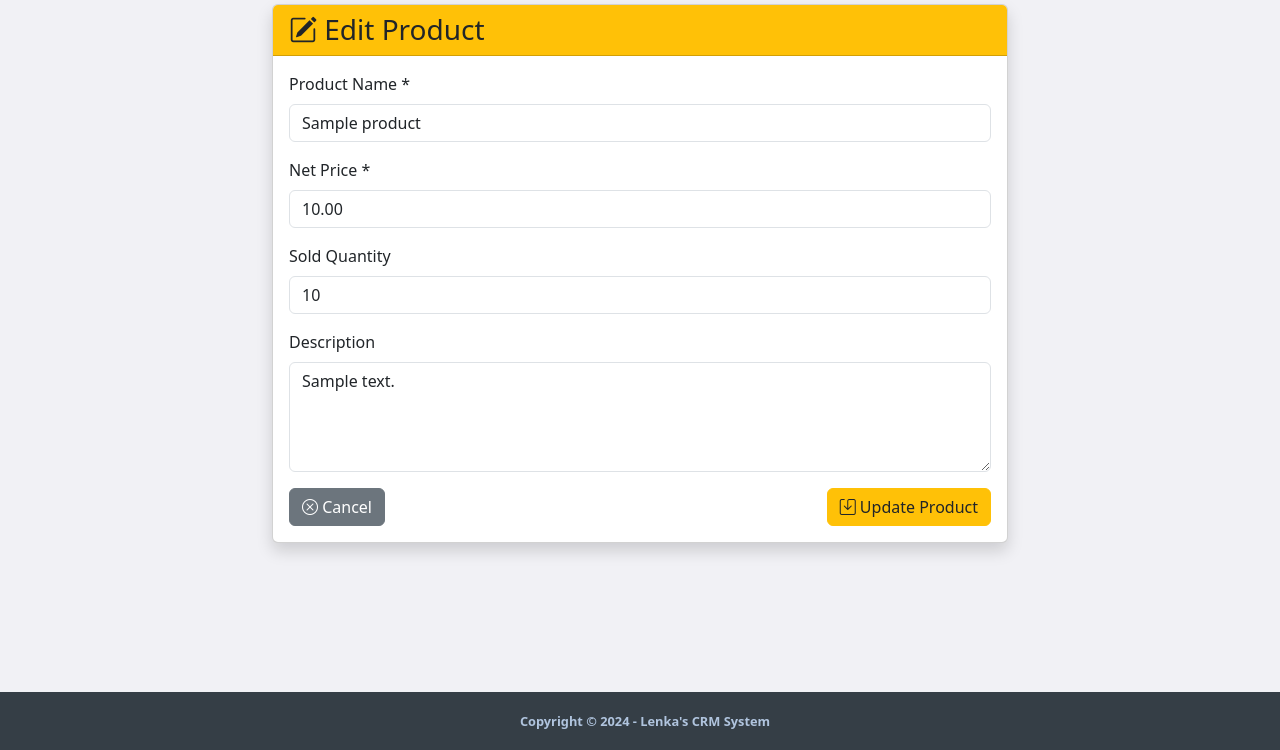
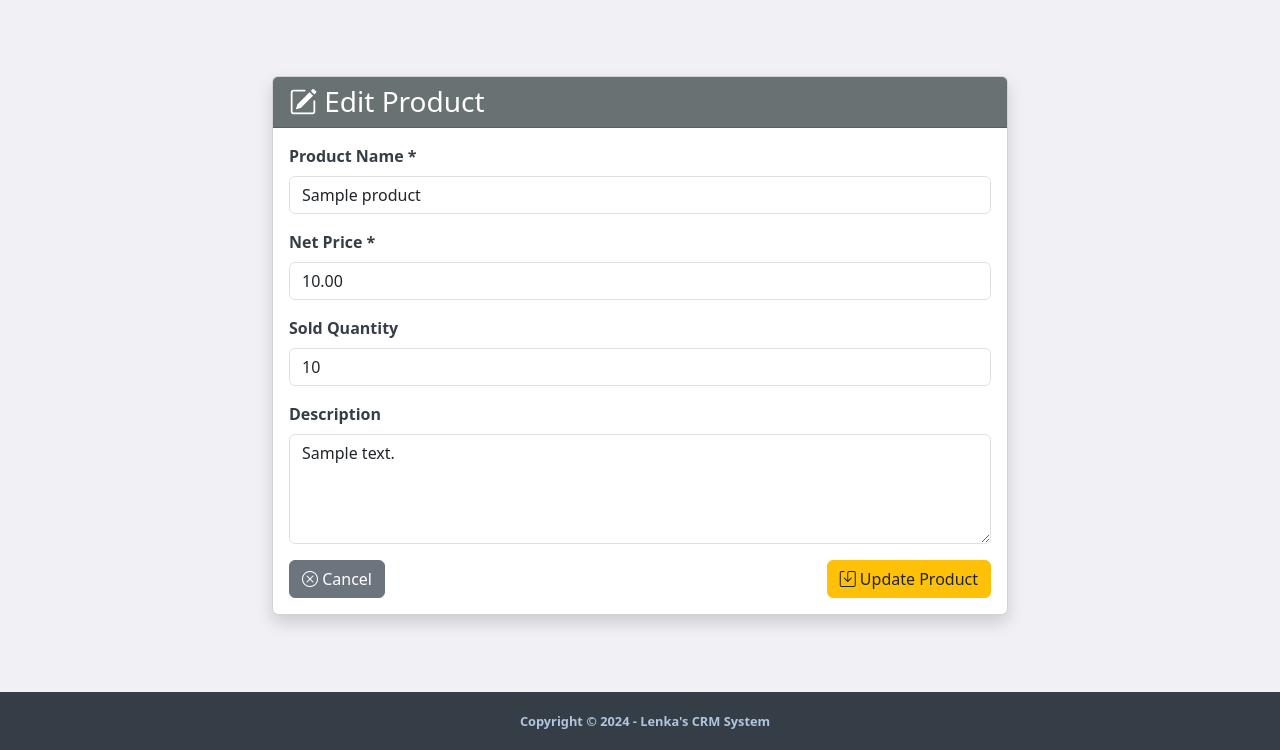
Before and after one commit to lenkamac/CrmSystem, a Django app: page /dashboard/products/edit/1/ in a window 1280 px wide. Shown: the part 50-800 px from the top of the page. Run offline with Django 5.2, Linux system fonts and the light colour scheme; tables that the repository leaves empty hold one stand-in row (values such as "Sample post"); some libraries are stand-ins or nearby versions.

Commit message:
css style for products

```diff
--- /dev/null
+++ b/product/static/product/product.css
@@ -0,0 +1,20 @@
+/* Product list*/
+.btn-view {
+    color: white;
+    font-weight: bold;
+    background-color: #688eb4;
+}
+
+/* Edit page */
+.card-header {
+    background-color: #697272;
+}
+
+.h3-edit {
+    color: white;
+}
+
+.form-label {
+    color: #353E46;
+    font-weight: bold;
+}
--- a/product/templates/product/add-product.html
+++ b/product/templates/product/add-product.html
@@ -4,7 +4,8 @@
 
 {% block content %}
     {% include 'core/partials/offcanvas_menu.html' %}
-    <div class="container mt-4">
+
+    <div class="container mt-5 pt-5">
         <div class="row">
             <div class="col-md-8 offset-md-2">
                 <div class="card">
@@ -37,7 +38,7 @@
 
                             <div class="d-flex justify-content-between">
                                 <a href="{% url 'product:product_list' %}" class="btn btn-secondary">Cancel</a>
-                                <button type="submit" class="btn btn-primary">Add Product</button>
+                                <button type="submit" class="btn add-button">Add Product</button>
                             </div>
                         </form>
                     </div>
--- a/product/templates/product/edit-product.html
+++ b/product/templates/product/edit-product.html
@@ -1,14 +1,20 @@
 {% extends 'base.html' %}
+{% load static %}
 
 {% block title %}Edit Product{% endblock %}
 
 {% block content %}
-<div class="container mt-4">
+
+    {% block css %}
+    	<link rel="stylesheet" href="{% static 'product/product.css' %}">
+    {% endblock %}
+
+    <div class="container mt-5 pt-5">
         <div class="row">
             <div class="col-md-8 offset-md-2">
                 <div class="card shadow">
-                <div class="card-header bg-warning text-dark">
-                    <h3 class="mb-0">
+                    <div class="card-header text-dark">
+                        <h3 class="h3-edit mb-0">
                             <i class="bi bi-pencil-square"></i> Edit Product
                         </h3>
                     </div>
```
Also changed, not shown: product/templates/product/products-list.html (+6 -1 lines). Lines whose indentation alone changed are shown as unchanged.
